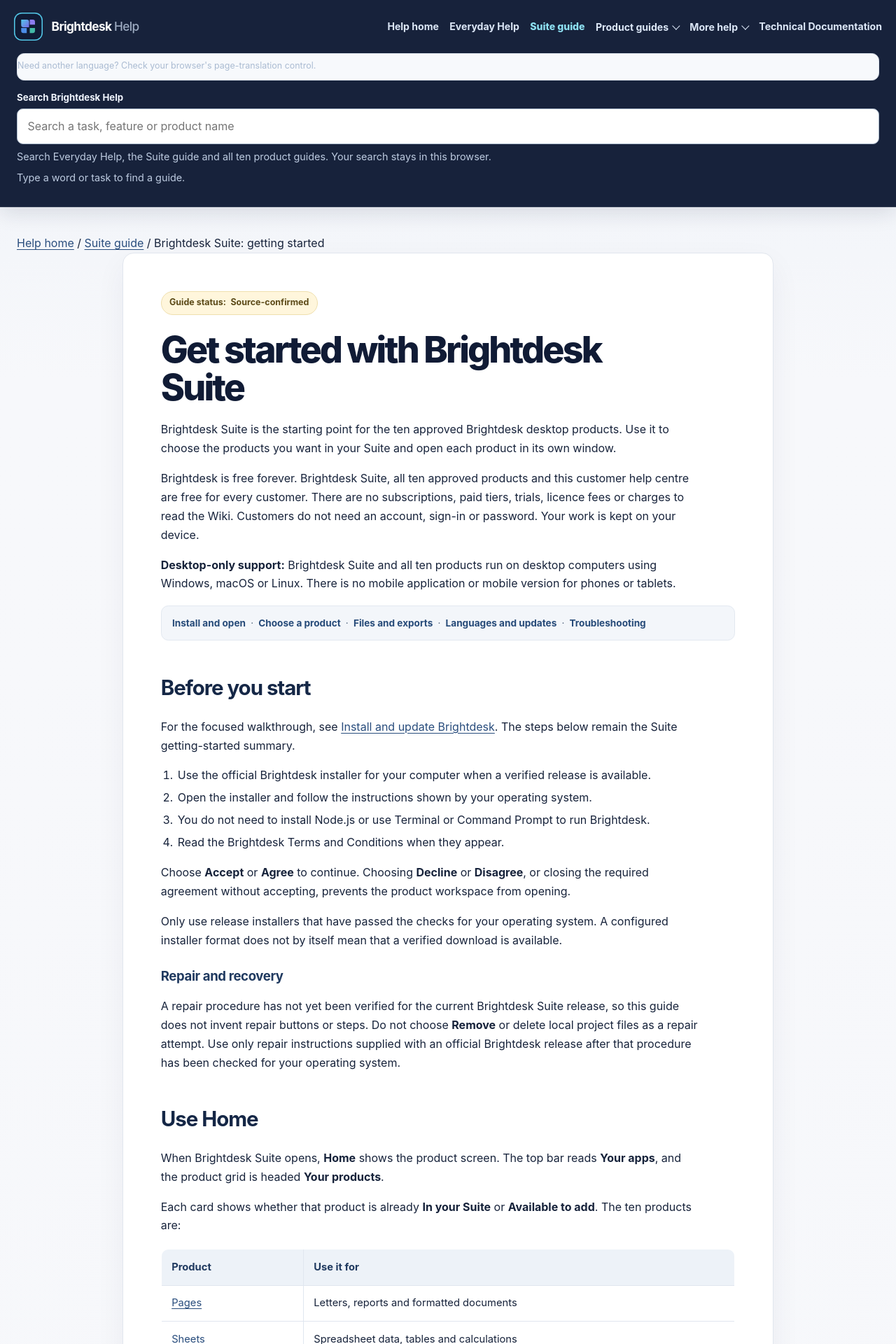
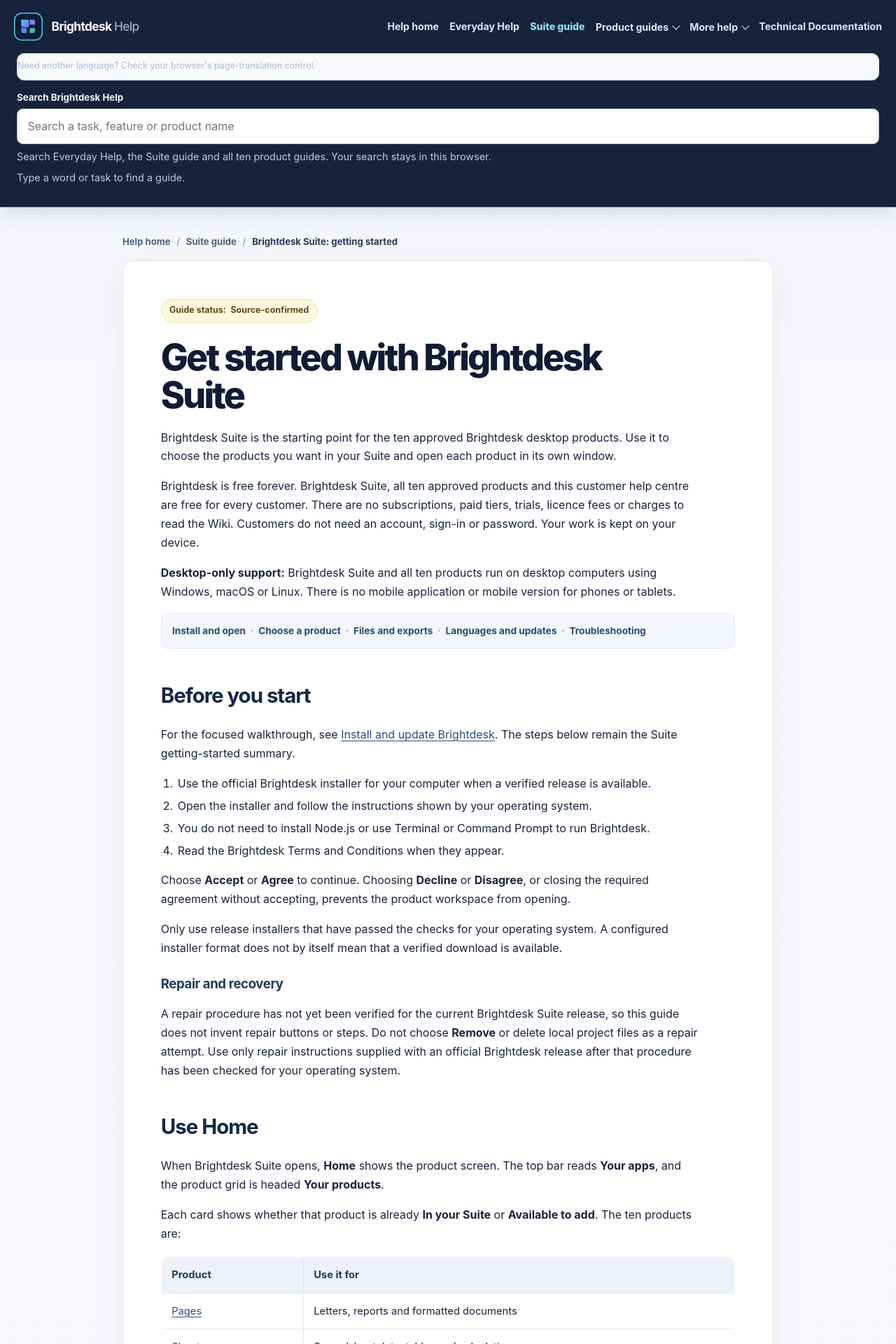
Before and after one commit to conz20/Brightdesk-Wiki, a Jekyll site: the page built from docs/customer-start-here.md, in a window 1280 px wide. Shown: the top 1920 px of the page at 70% size. Built offline with Jekyll 4.4.1, drawn with Linux system fonts in a browser that asks for light colours.

Commit message:
style: refine product menu and breadcrumb navigation

```diff
--- a/docs/assets/css/site.css
+++ b/docs/assets/css/site.css
@@ -1682,3 +1682,51 @@ summary:focus-visible {
 @media (prefers-reduced-motion: reduce) {
   *, *::before, *::after { scroll-behavior: auto !important; transition-duration: .01ms !important; animation-duration: .01ms !important; animation-iteration-count: 1 !important; }
 }
+
+
+/* Product navigation groups and persistent article breadcrumbs. */
+.product-menu > ul { grid-template-columns: repeat(2, minmax(0,1fr)); }
+.product-menu-heading {
+  grid-column: 1 / -1;
+  margin: .35rem .65rem .12rem;
+  padding-top: .55rem;
+  color: #708097;
+  border-top: 1px solid #e5eaf1;
+  font-size: .67rem;
+  font-weight: 850;
+  letter-spacing: .1em;
+  line-height: 1.35;
+  text-transform: uppercase;
+}
+.product-menu-heading:first-child { border-top: 0; padding-top: .15rem; }
+.page-breadcrumb {
+  display: flex;
+  flex-wrap: wrap;
+  align-items: center;
+  gap: .55rem;
+  width: min(100%, 930px);
+  margin: 0 auto 1rem;
+  color: #7b899c;
+  font-size: .82rem;
+}
+.page-breadcrumb a {
+  color: #4b6382;
+  font-weight: 650;
+  text-decoration: none;
+}
+.page-breadcrumb a:hover { color: #172f54; text-decoration: underline; }
+.page-breadcrumb [aria-current="page"] {
+  color: #263b5b;
+  font-weight: 700;
+}
+.technical-site .page-breadcrumb { width: min(100%, 1320px); }
+@media (prefers-color-scheme: dark) {
+  .product-menu-heading { color: #9eacc2; border-color: #33445d; }
+  .page-breadcrumb { color: #98a9c0; }
+  .page-breadcrumb a { color: #b7c9e1; }
+  .page-breadcrumb [aria-current="page"] { color: #eef5ff; }
+}
+@media (max-width: 640px) {
+  .page-breadcrumb { margin-bottom: .75rem; font-size: .76rem; }
+  .product-menu > ul { grid-template-columns: 1fr; }
+}
```
